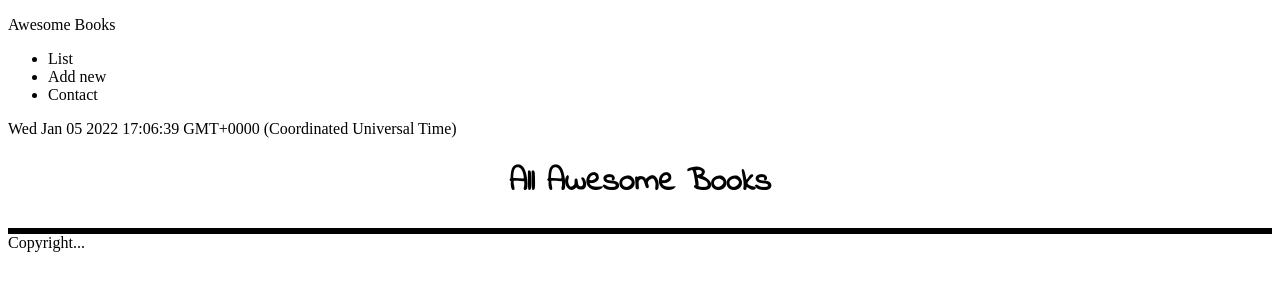
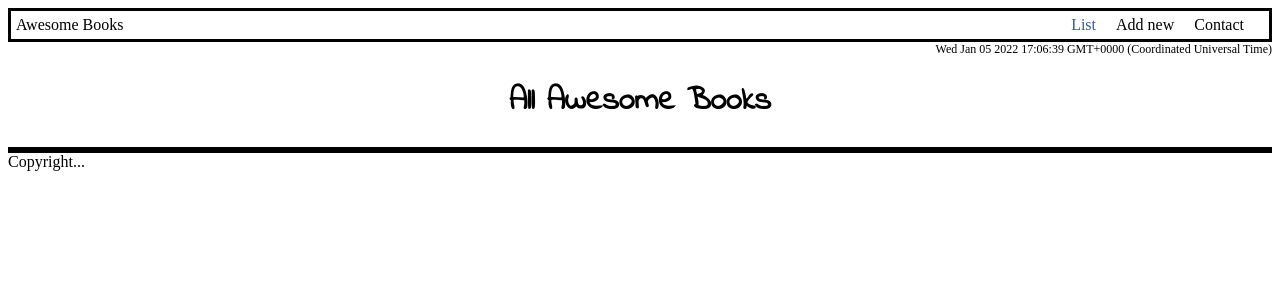
Before and after one commit to eduardosancho/awesome_books, a website: page index.html in a window 1280 px wide. Drawn offline with Linux system fonts and the light colour scheme.

Commit message:
Add navbar style

```diff
--- a/styles/index-style.css
+++ b/styles/index-style.css
@@ -1,3 +1,38 @@
+.hide {
+  display: none !important;
+}
+
+.active {
+  color: rgb(56, 89, 160);
+}
+
+#navbar {
+  border: solid black 3px;
+  display: flex;
+  justify-content: space-between;
+  align-items: center;
+}
+
+#navbar p {
+  margin: 5px;
+}
+
+#menu {
+  display: flex;
+  list-style: none;
+  margin: 0 15px;
+  padding-inline-start: 0;
+}
+
+.menu-links {
+  padding: 0 10px;
+}
+
+#date {
+  text-align: end;
+  font-size: 12px;
+}
+
 h1 {
   text-align: center;
   font-family: 'Indie Flower', cursive;
@@ -41,10 +76,6 @@ span > * {
   align-items: center;
 }
 
-h3 {
-  font-family: 'Indie Flower', cursive;
-}
-
 form {
   display: flex;
   flex-direction: column;
@@ -59,7 +90,3 @@ input {
 #add-book-button {
   align-self: flex-end;
 }
-
-.hide {
-  display: none !important;
-}
```
